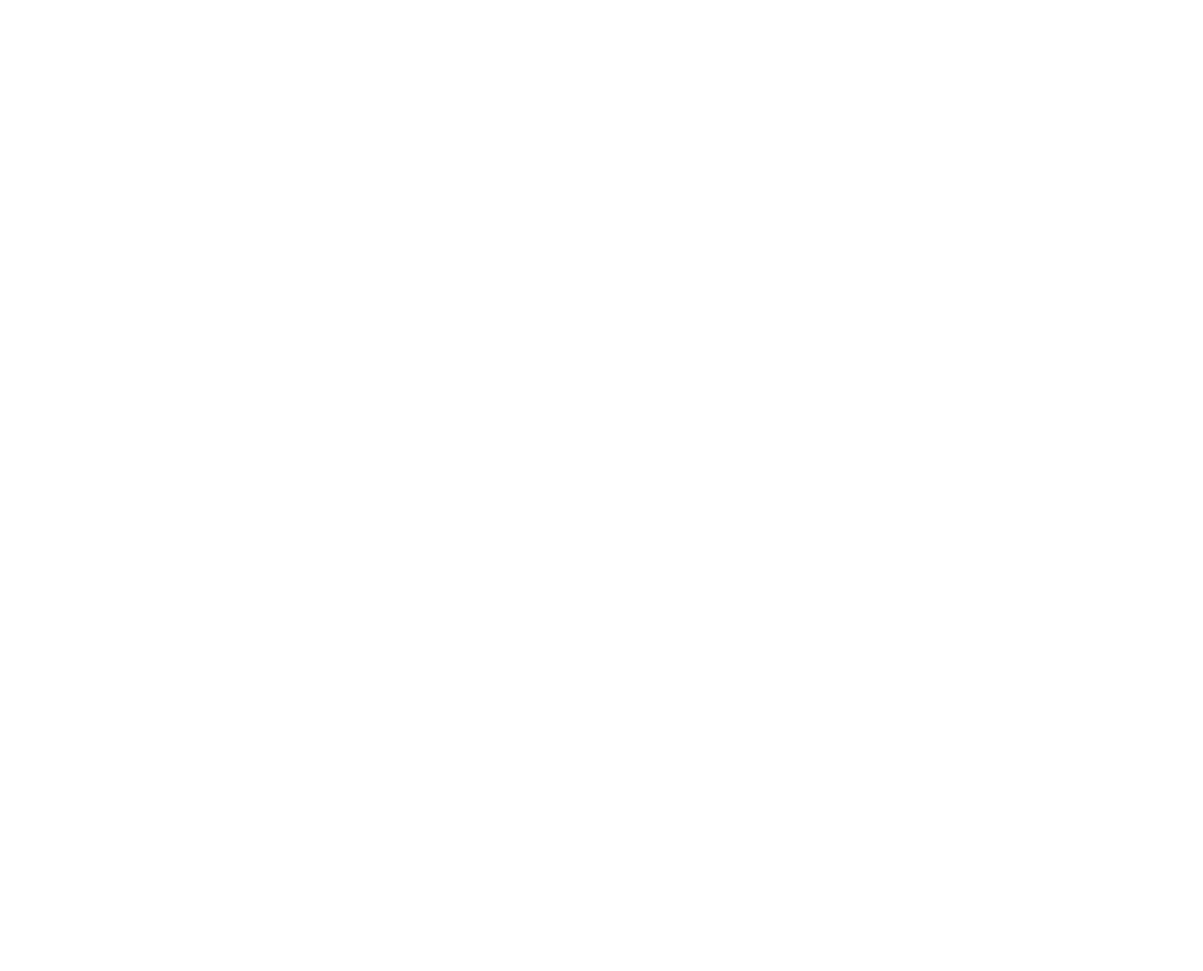
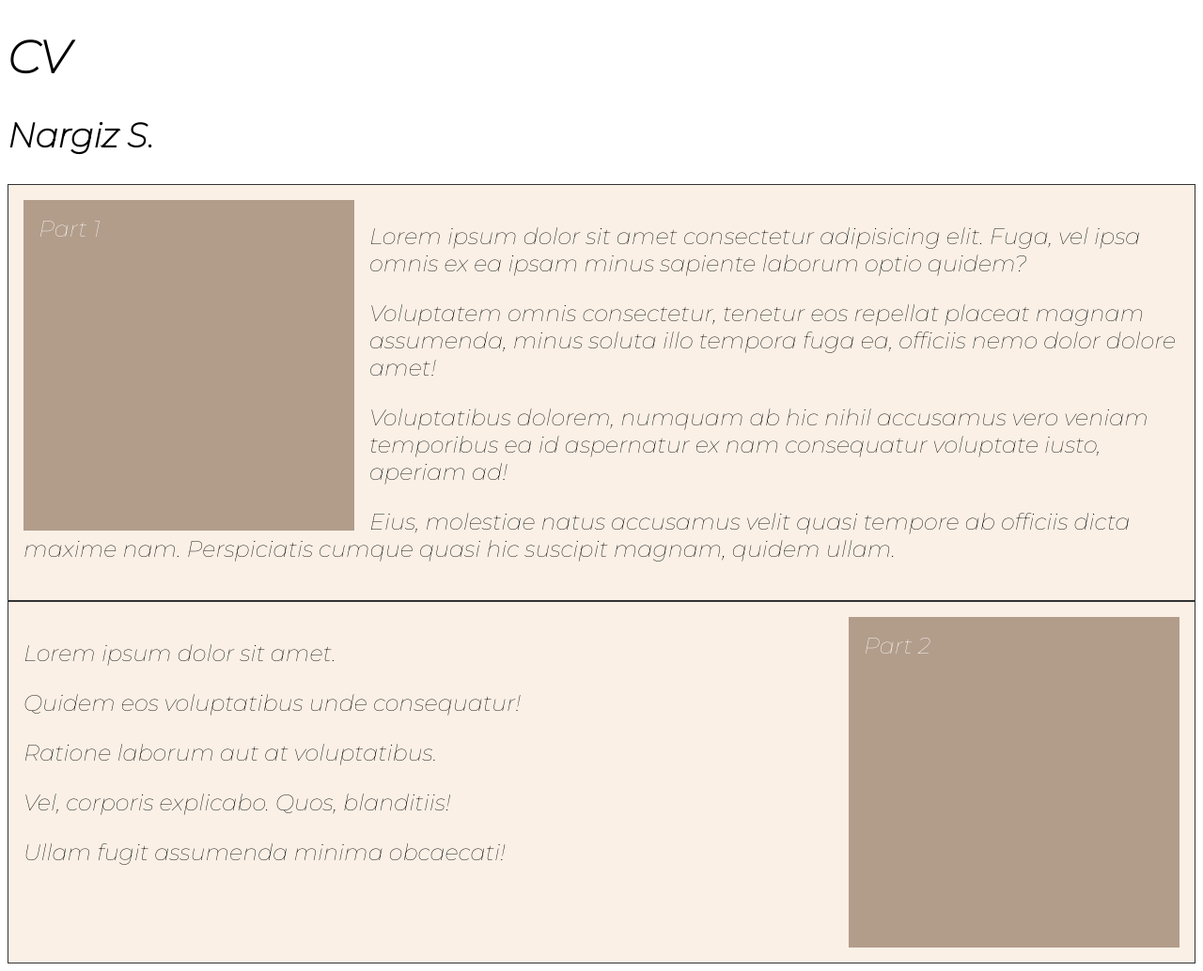
Before and after one commit to nargizxo/rsschool-cv, a plain HTML site: page index.html in a window 1280 px wide. Shown: the whole page at 94% size. Before the commit the page ends 800 px from the top, so only its background shows below. Drawn offline with Linux system fonts and the light colour scheme.

Commit message:
feat: implement  html css

```diff
--- a/index.html
+++ b/index.html
@@ -3,8 +3,29 @@
 <head>
     <meta charset="UTF-8">
     <meta name="viewport" content="width=device-width, initial-scale=1.0">
-    <title>Document</title>
+    <title>CV</title>
+    <link rel="stylesheet" href="style.css">
+    <h1>CV</h1>
+    <h2>Nargiz S.</h2>
 </head>
+
 <body>
+    <section>
+    <div class="block left">Part 1</div>
+    <P>Lorem ipsum dolor sit amet consectetur adipisicing elit. Fuga, vel ipsa omnis ex ea ipsam minus sapiente laborum optio quidem?</P>
+    <P>Voluptatem omnis consectetur, tenetur eos repellat placeat magnam assumenda, minus soluta illo tempora fuga ea, officiis nemo dolor dolore amet!</P>
+    <P>Voluptatibus dolorem, numquam ab hic nihil accusamus vero veniam temporibus ea id aspernatur ex nam consequatur voluptate iusto, aperiam ad!</P>
+    <P>Eius, molestiae natus accusamus velit quasi tempore ab officiis dicta maxime nam. Perspiciatis cumque quasi hic suscipit magnam, quidem ullam.</P>
+</section>
+<section>
+    <div class="block right">Part 2</div>
+    <p>Lorem ipsum dolor sit amet.</p>
+    <p>Quidem eos voluptatibus unde consequatur!</p>
+    <p>Ratione laborum aut at voluptatibus.</p>
+    <p>Vel, corporis explicabo. Quos, blanditiis!</p>
+    <p>Ullam fugit assumenda minima obcaecati!</p>
+</section>
 </body>
 </html>
+
+<!-- source: https://www.youtube.com/watch?v=QkvFxXqElQ4 (learning, code will be changed) -->
--- a/style.css
+++ b/style.css
@@ -1,9 +1,35 @@
-/*body {
-	line-height: 1;
+@import url('https://fonts.googleapis.com/css2?family=Montserrat:ital,wght@1,100&display=swap');
+
+body {
+	font-size: 1.5rem;
+	font-family: "Montserrat", sans-serif;
 }
-ol, ul {
-	list-style: none;
+
+.block {
+	width: 25vw;
+	height: 25vw;
+	background-color: #B29D8B;
+	color: #fff;
+	padding: 1rem;
 }
-blockquote, q {
-	quotes: none;
+
+.left {
+	float: left;
+	margin-right: 1rem;
 }
+
+.right {
+	float: right;
+	margin-left: 1rem;
+}
+
+section {
+	background-color: #FAF0E6;
+	border: 1px solid #333;
+	padding: 1rem;
+	display: flow-root;
+}
+
+/* p {
+	margin-left: 10px;
+} */
```
Also changed, not shown: 1 other file.
